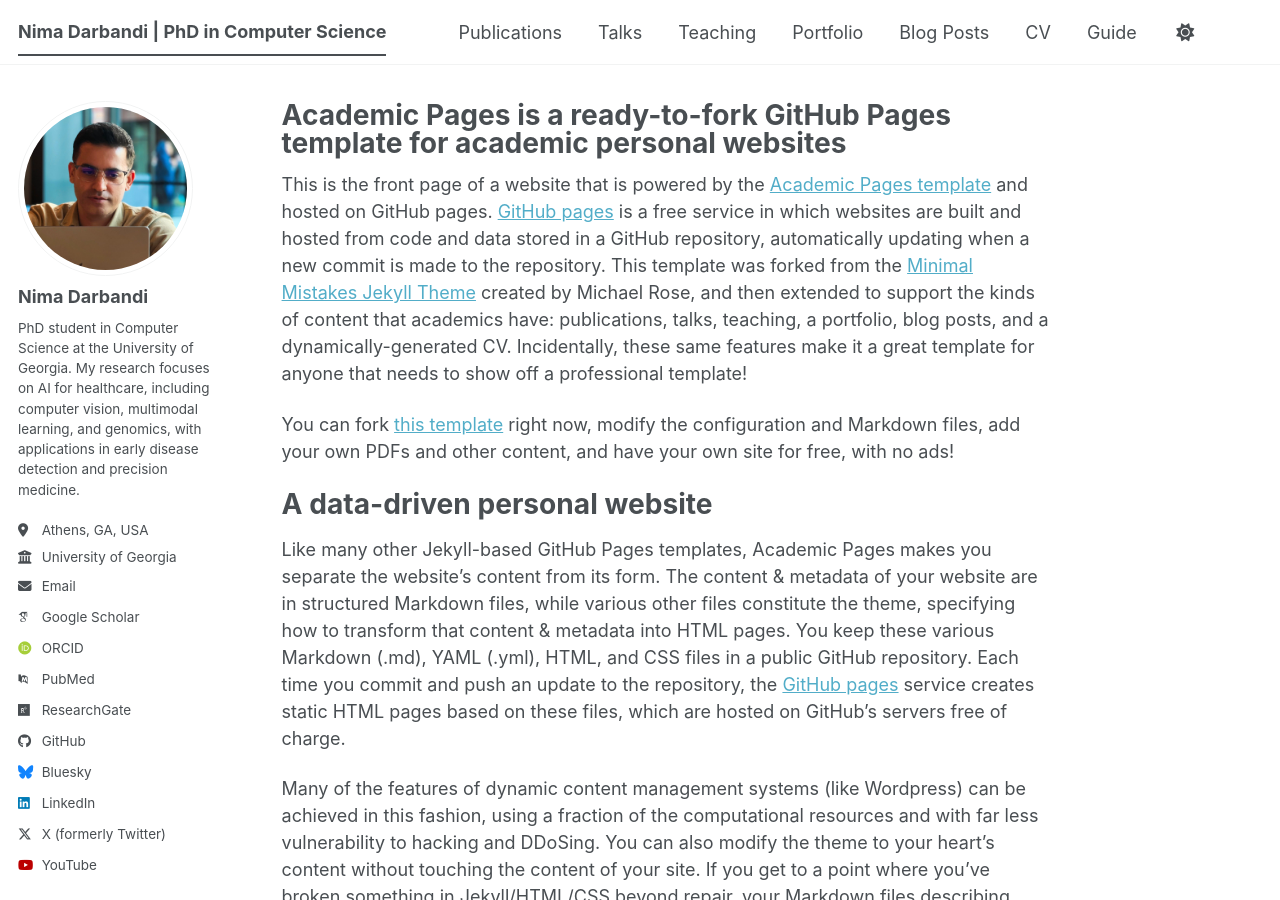
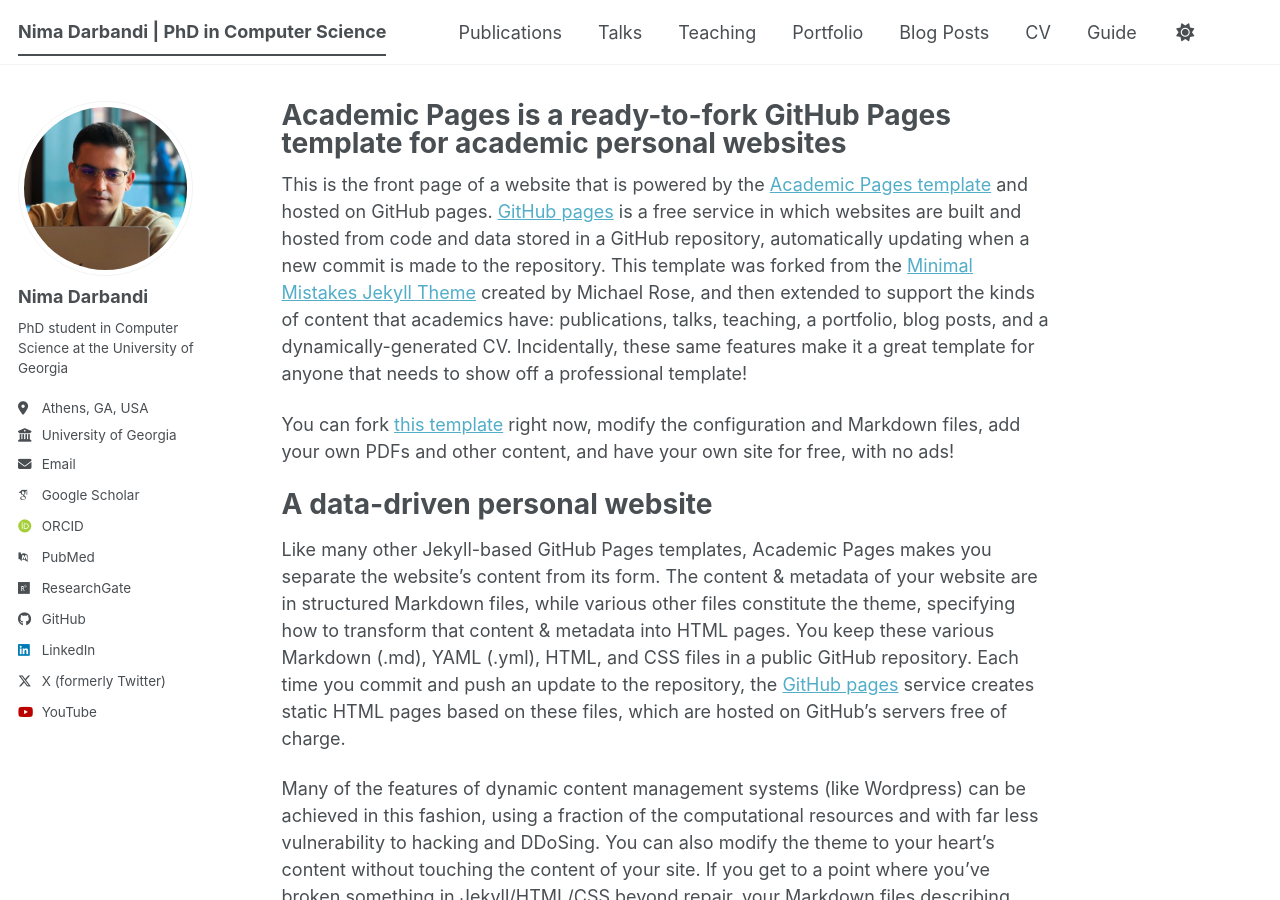
Before and after one commit to nimadarbandi/nimadarbandi.github.io, a Jekyll site: the page built from _pages/about.md, in a window 1280 px wide and 900 px high. Built offline with Jekyll 4.4.1, drawn with Linux system fonts in a browser that asks for light colours; some web fonts are replaced; a script bundle is joined from its source files by our own code; library files that are not in the unit come from our copies.

Commit message:
Update _config.yml

```diff
--- a/_config.yml
+++ b/_config.yml
@@ -23,7 +23,7 @@
 author:
   avatar           : "profile.jpeg"
   name             : "Nima Darbandi"
-  bio              : "PhD student in Computer Science at the University of Georgia. My research focuses on AI for healthcare, including computer vision, multimodal learning, and genomics, with applications in early disease detection and precision medicine."
+  bio              : "PhD student in Computer Science at the University of Georgia"
   location         : "Athens, GA, USA"
   employer         : "University of Georgia"
   email            : "darbandi@uga.edu"
@@ -62,7 +62,7 @@
 
   # Social media
   artstation       : # Username
-  bluesky          : "bsky.app" # Replace this with you Bluesky username
+  bluesky          : # Replace this with you Bluesky username
   facebook         : # Username
   flickr           : # Username
   foursquare       : # Username
```
